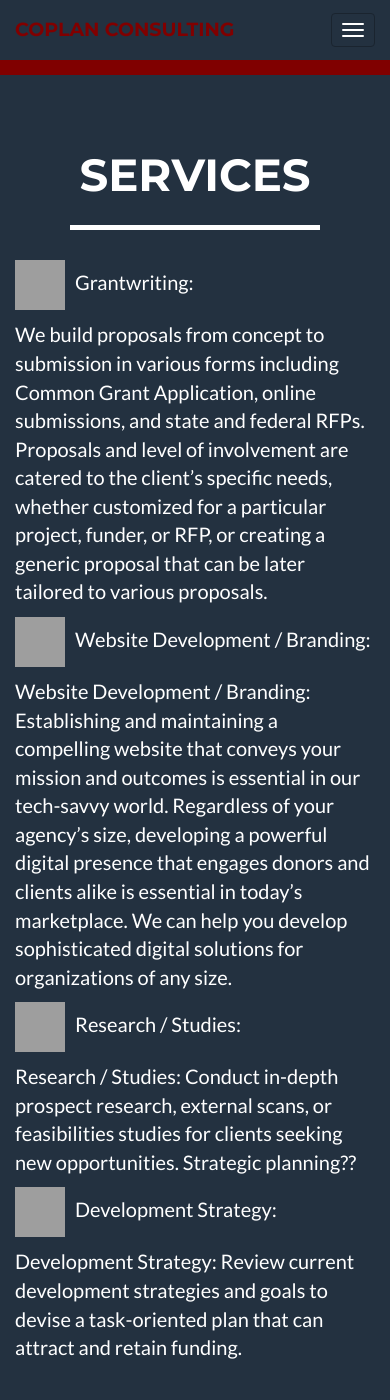
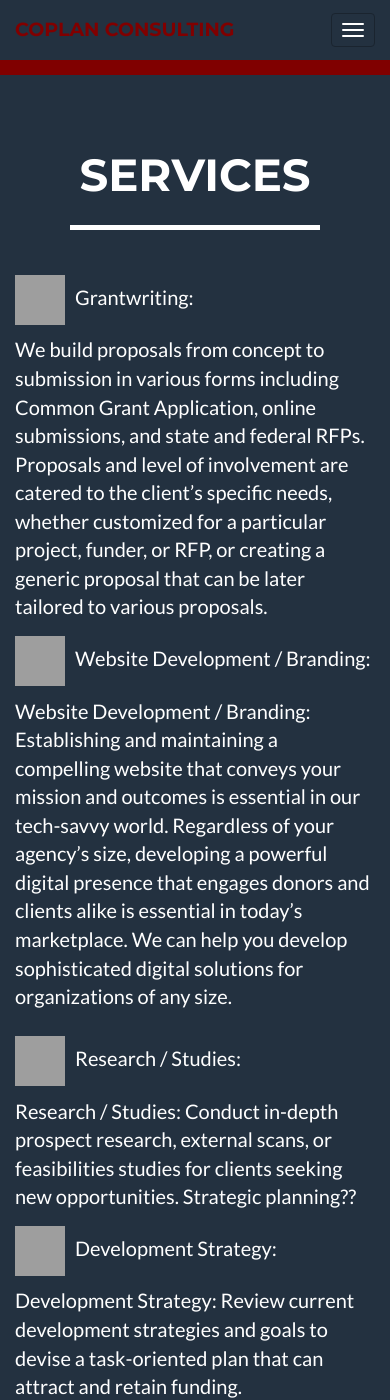
Before and after one commit to ccoplan/ccoplan.github.io, a Jekyll site: the page built from index.html, in a window 390 px wide and 1400 px high, scrolled down 435 px. Built offline with Jekyll 4.4.1, drawn with Linux system fonts in a browser that asks for light colours; grey boxes are pictures that could not be loaded.

Commit message:
Update services.html

```diff
--- a/_includes/services.html
+++ b/_includes/services.html
@@ -21,8 +21,15 @@
         .right{
           padding-left:40px !important;
         }
+      }
 
+      @media screen and (max-width: 1199px){
+       .title-header {
+         margin-top: 15px;
+        }
       }
+
+
 
       .img-logo {
         width: 50px !important;
@@ -34,22 +41,22 @@
 
       <div class="col-lg-6 left">
 
-        <p><img src="http://icons.iconarchive.com/icons/paomedia/small-n-flat/512/cog-icon.png" width="50" height="50" alt="Icon" /><span style="padding-left: 10px;">Grantwriting:</span></p>
+        <p class="title-header"><img src="http://icons.iconarchive.com/icons/paomedia/small-n-flat/512/cog-icon.png" width="50" height="50" alt="Icon" /><span style="padding-left: 10px;">Grantwriting:</span></p>
 
         <p>We build proposals from concept to submission in various forms including Common Grant Application, online submissions, and state and federal RFPs.  Proposals and level of involvement are catered to the client’s specific needs, whether customized for a particular project, funder, or RFP, or creating a generic proposal that can be later tailored to various proposals.</p>
       </div>
       <div class="col-lg-6 right">
-        <p><img src="http://icons.iconarchive.com/icons/paomedia/small-n-flat/512/cog-icon.png" width="50" height="50" alt="Icon" /><span style="padding-left: 10px;">Website Development / Branding:</span></p>
+        <p class="title-header"><img src="http://icons.iconarchive.com/icons/paomedia/small-n-flat/512/cog-icon.png" width="50" height="50" alt="Icon" /><span style="padding-left: 10px;">Website Development / Branding:</span></p>
         <p>Website Development / Branding: Establishing and maintaining a compelling website that conveys your mission and outcomes is essential in our tech-savvy world.  Regardless of your agency’s size, developing a powerful digital presence that engages donors and clients alike is essential in today’s marketplace.  We can help you develop sophisticated digital solutions for organizations of any size.</p>
       </div>
     </div>
     <div class="row">
       <div class="col-lg-6 left">
-        <p><img src="http://icons.iconarchive.com/icons/paomedia/small-n-flat/512/cog-icon.png" width="50" height="50" alt="Icon" /><span style="padding-left: 10px;">Research / Studies:</span></p>
+        <p class="title-header"><img src="http://icons.iconarchive.com/icons/paomedia/small-n-flat/512/cog-icon.png" width="50" height="50" alt="Icon" /><span style="padding-left: 10px;">Research / Studies:</span></p>
         <p>Research / Studies: Conduct in-depth prospect research, external scans, or feasibilities studies for clients seeking new opportunities.  Strategic planning??</p>
       </div>
       <div class="col-lg-6 right">
-        <p><img src="http://icons.iconarchive.com/icons/paomedia/small-n-flat/512/cog-icon.png" width="50" height="50" alt="Icon" /><span style="padding-left: 10px;">Development Strategy:</span></p>
+        <p class="title-header"><img src="http://icons.iconarchive.com/icons/paomedia/small-n-flat/512/cog-icon.png" width="50" height="50" alt="Icon" /><span style="padding-left: 10px;">Development Strategy:</span></p>
         <p>Development Strategy: Review current development strategies and goals to devise a task-oriented plan that can attract and retain funding.</p>
       </div>
     </div>
```
